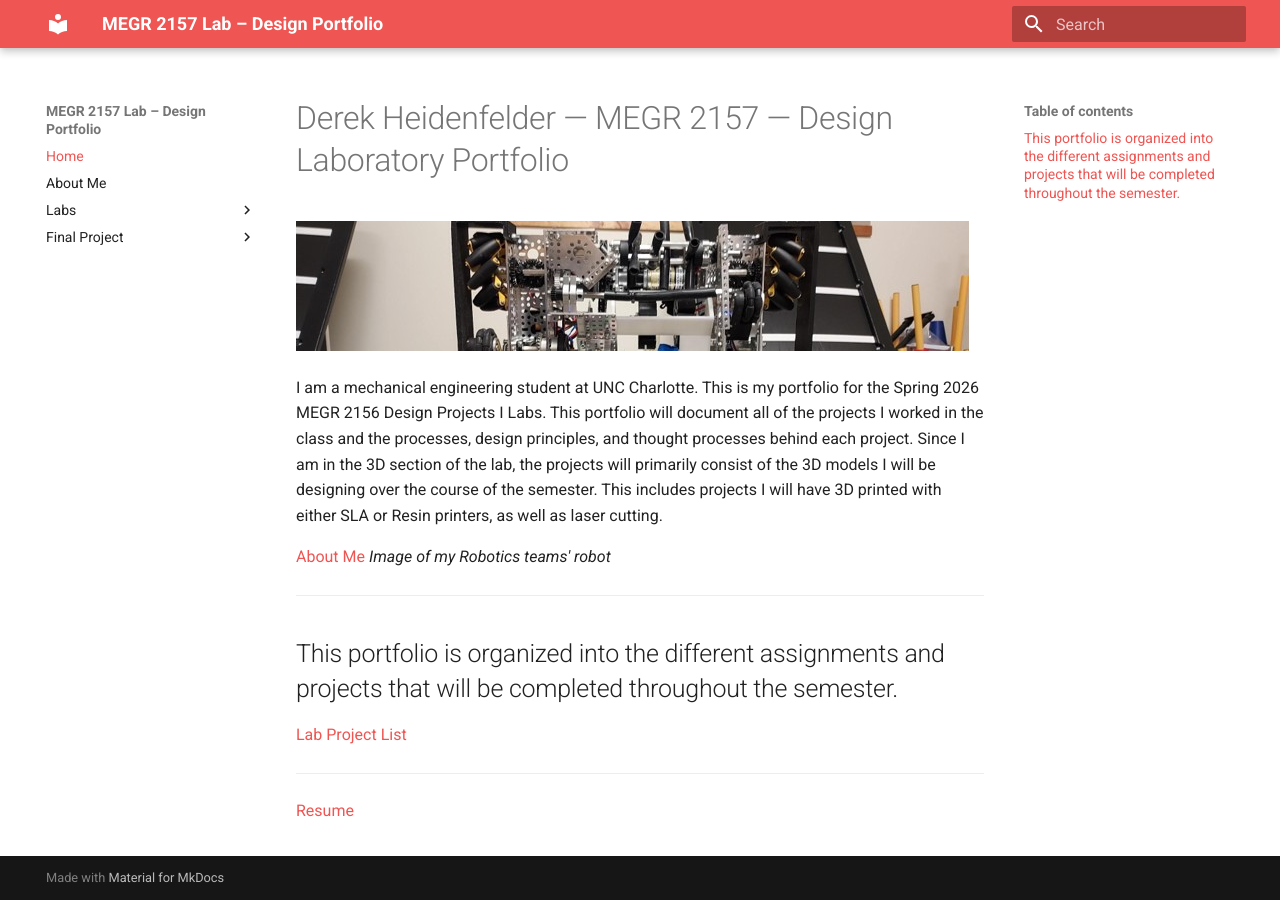
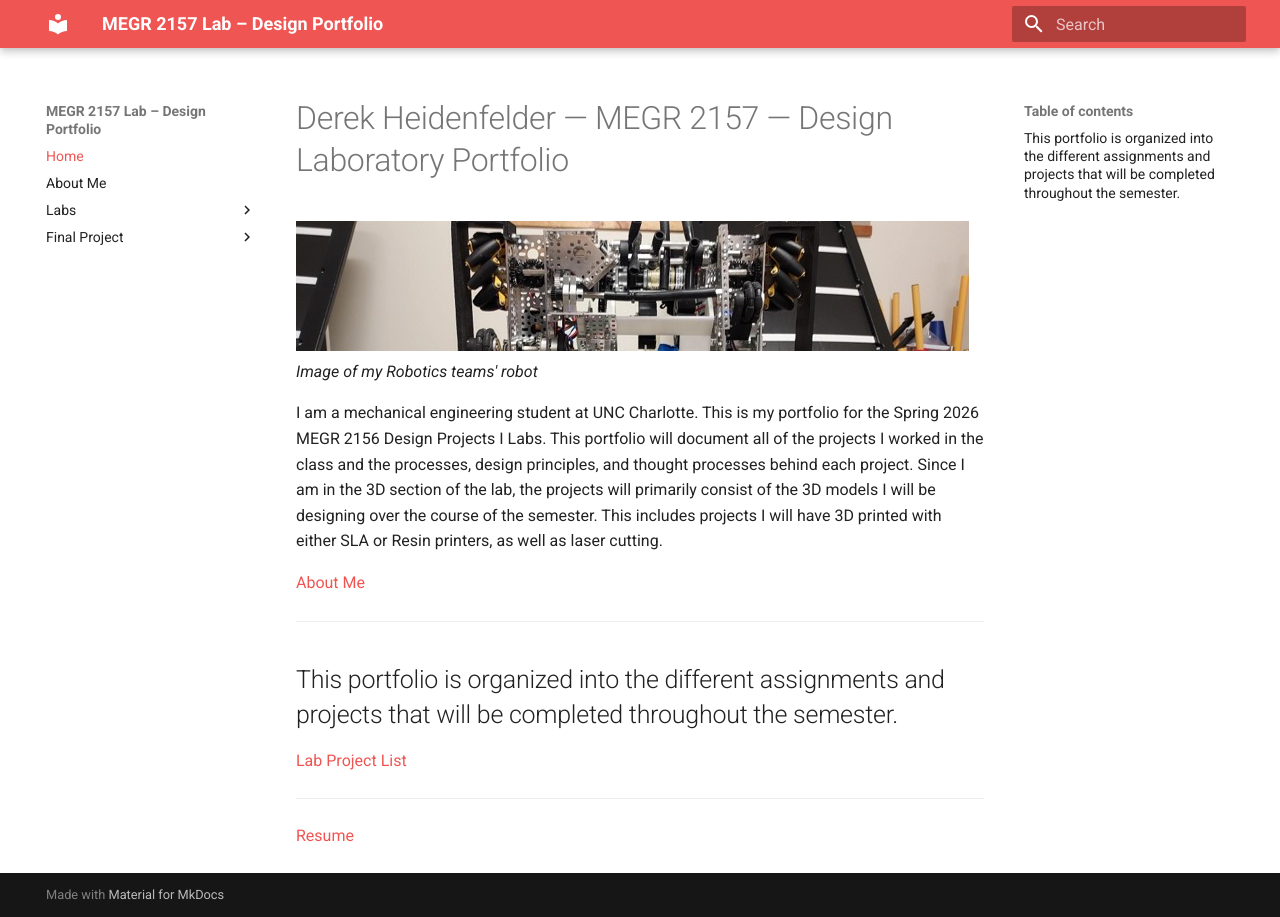
Before and after one commit to dheidenf-beep/DerekH-MEGR2157-LAB-Portfolio, an MkDocs documentation site: the page built from docs/index.md, in a window 1280 px wide. Built offline with MkDocs 1.6.1 and Material for MkDocs 9.7.7, drawn with Linux system fonts in a browser that asks for light colours.

```diff
--- a/docs/index.md
+++ b/docs/index.md
@@ -1,11 +1,12 @@
 # Derek Heidenfelder — MEGR 2157 — Design Laboratory Portfolio
 
 ![MEGR 2156-7 Title](Johnathan-Pic-2.jpg)
+_Image of my Robotics teams' robot_
 
 I am a mechanical engineering student at UNC Charlotte. This is my portfolio for the Spring 2026 MEGR 2156 Design Projects I Labs. This portfolio will document all of the projects I worked in the class and the processes, design principles, and thought processes behind each project. Since I am in the 3D section of the lab, the projects will primarily consist of the 3D models I will be designing over the course of the semester. This includes projects I will have 3D printed with either SLA or Resin printers, as well as laser cutting.
 
 [About Me](aboutme/index.md)
-_Image of my Robotics teams' robot_
+
 
 ---------------------------------------
 
```
